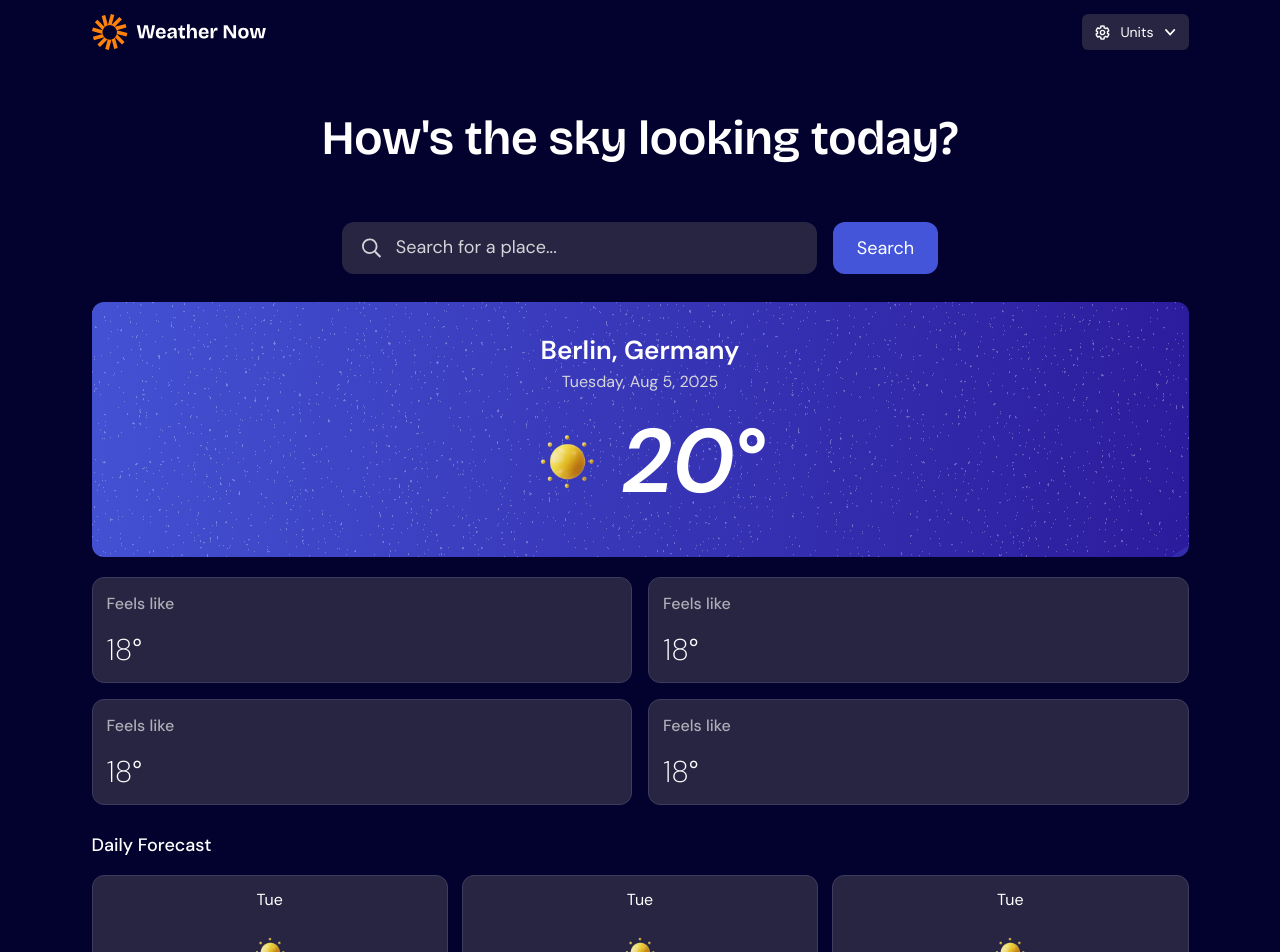
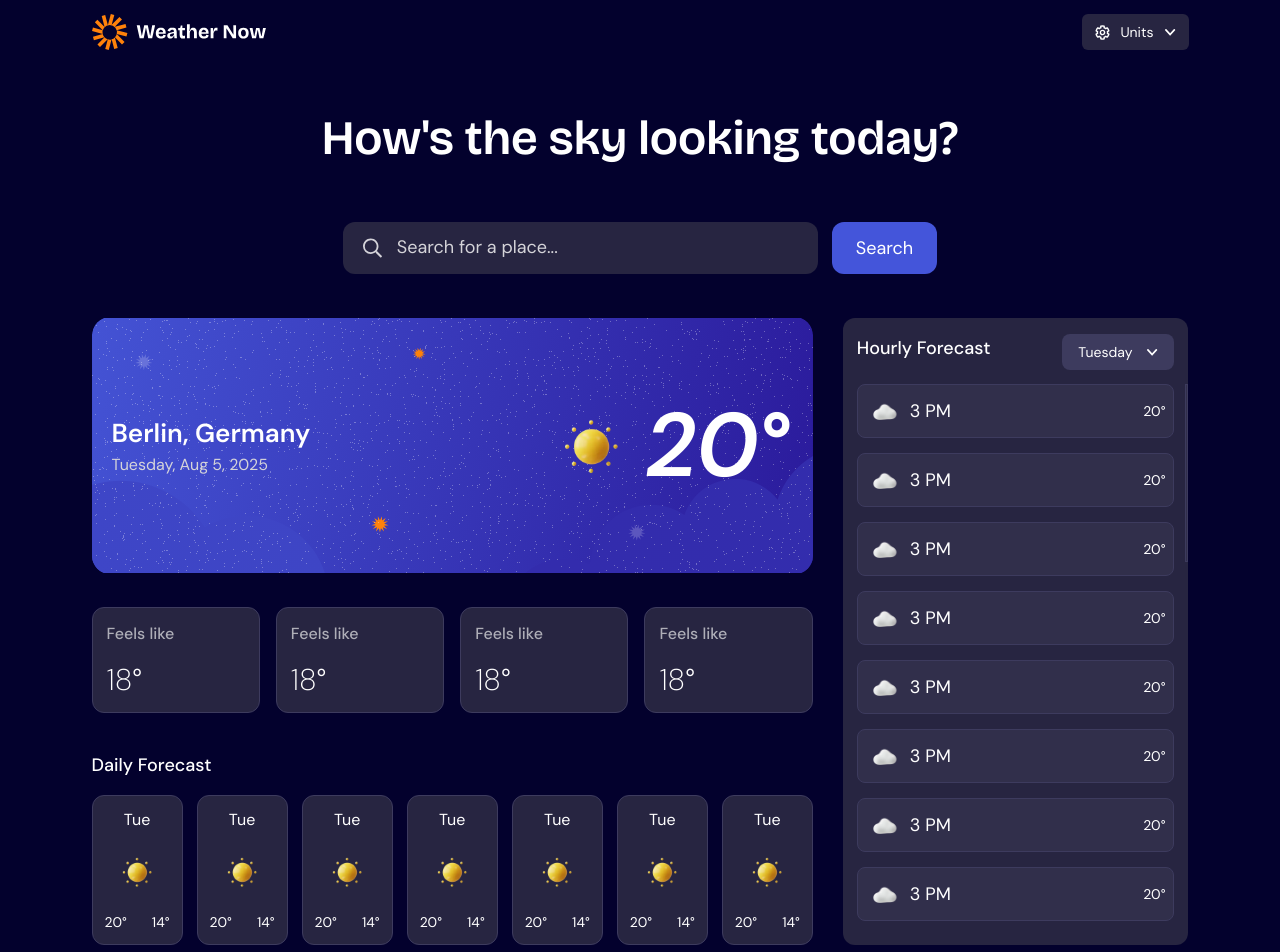
Before and after one commit to ismiralrasyiid/weather-now, a Next.js app: page / in a window 1280 px wide. Shown: the top 952 px of the page. Built offline with nearby package versions, Linux system fonts and the light colour scheme.

Commit message:
feat(ui): add responsive behavior to main content

```diff
--- a/app/page.tsx
+++ b/app/page.tsx
@@ -46,16 +46,23 @@ export default function Home() {
       <main>
         <Headline className="mt-9.5 md:mt-14.5" />
         <Searchbar className="mt-8.5 md:mt-13.5" />
-        <HeroSection className="mt-7" />
-        <WeatherDetails className="mt-5" metrics={mockData.metrics} />
+        <div className="lg:mt-11 lg:grid lg:grid-cols-3 lg:gap-7.5">
+          <div className="lg:col-span-2">
+            <HeroSection className="mt-7 lg:mt-0" />
+            <WeatherDetails
+              className="mt-5 lg:mt-8.5"
+              metrics={mockData.metrics}
+            />
             <DailyForecasts
-          className="mt-6.5"
+              className="mt-6.5 lg:mt-9.5"
               forecasts={mockData.dailyForecasts}
             />
+          </div>
           <HourlyForecasts
-          className="mt-7.5"
+            className="mt-7.5 lg:mt-0"
             forecasts={mockData.hourlyForecasts}
           />
+        </div>
       </main>
     </>
   );
--- a/components/feature/daily-forecasts/root.tsx
+++ b/components/feature/daily-forecasts/root.tsx
@@ -12,7 +12,7 @@ export default function DailyForecasts(props: DailyForecastsProps) {
   return (
     <div className={clsx(className)}>
       <h3 className="mb-4 text-lg font-medium">Daily Forecast</h3>
-      <div className="grid grid-cols-3 gap-3.5">
+      <div className="grid grid-cols-3 gap-3.5 md:grid-cols-7">
         {forecasts.map((forecast, index) => (
           <Forecast
             key={`daily-forecast-${index}`}
--- a/components/feature/hero-section.tsx
+++ b/components/feature/hero-section.tsx
@@ -5,11 +5,11 @@ export default function HeroSection({ className }: { className?: string }) {
   return (
     <div
       className={clsx(
-        "flex h-hero-section flex-col items-center justify-center rounded-xl bg-[url(@/public/bg-today-small.svg)] bg-cover bg-center",
+        "flex h-hero-section flex-col items-center justify-center rounded-xl bg-[url(@/public/bg-today-small.svg)] bg-cover bg-center md:flex-row md:justify-between md:bg-[url(@/public/bg-today-large.svg)] md:p-5",
         className,
       )}
     >
-      <div className="text-center">
+      <div className="text-center md:text-left">
         <h2 className="text-hero-section-city font-semibold">
           Berlin, Germany
         </h2>
--- a/components/feature/searchbar/root.tsx
+++ b/components/feature/searchbar/root.tsx
@@ -7,7 +7,7 @@ export default function Searchbar({ className }: { className?: string }) {
   return (
     <Form
       className={clsx(
-        "md:flex md:items-center md:justify-center md:gap-4",
+        "md:flex md:items-center md:justify-center md:gap-3.5",
         className,
       )}
       role="search"
--- a/components/feature/weather-details/root.tsx
+++ b/components/feature/weather-details/root.tsx
@@ -9,7 +9,7 @@ export type WeatherDetailsProps = {
 export default function WeatherDetails(props: WeatherDetailsProps) {
   const { metrics, className } = props;
   return (
-    <div className={clsx("grid grid-cols-2 gap-4", className)}>
+    <div className={clsx("grid grid-cols-2 gap-4 sm:grid-cols-4", className)}>
       {metrics.map((metric, index) => (
         <Metric
           key={`metric-${index}`}
```
Lines whose indentation alone changed are shown as unchanged.
